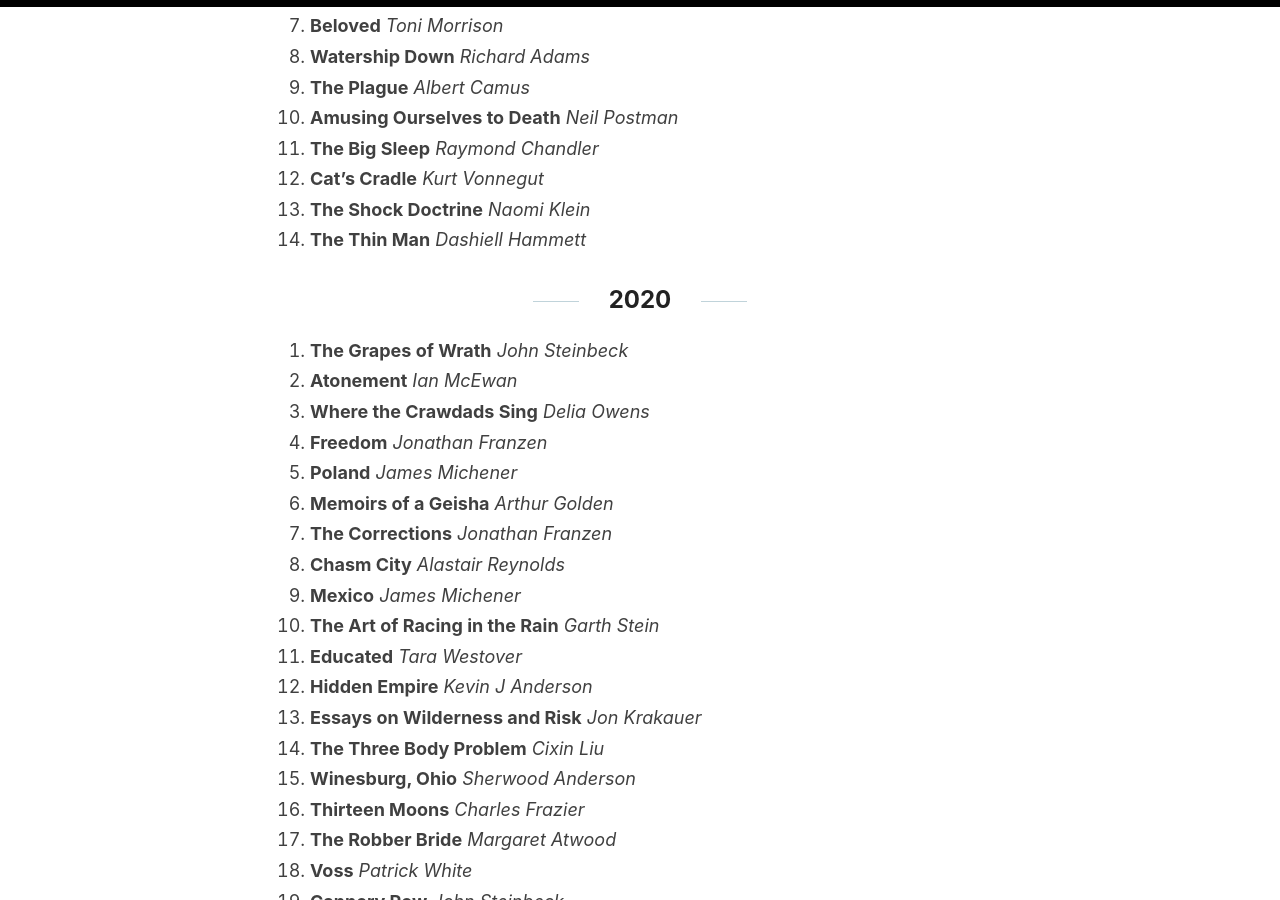
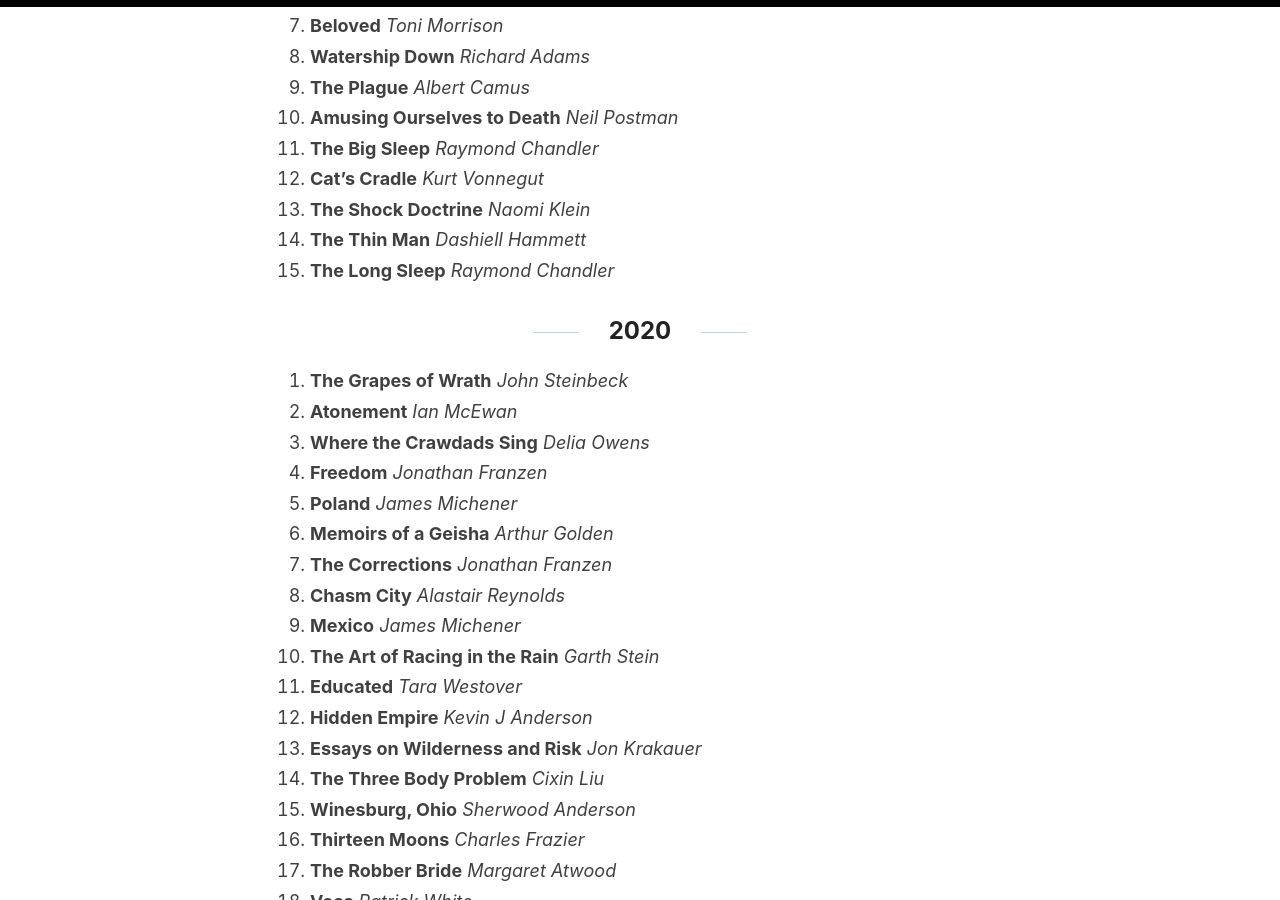
Before and after one commit to Murrkeys/Murrkeys.github.io, a Jekyll site: the page built from _posts/2020-08-26-books.md, in a window 1280 px wide and 900 px high, scrolled down 663 px. Built offline with Jekyll 4.4.1, drawn with Linux system fonts in a browser that asks for light colours.

Commit message:
Update 2020-08-26-books.md

```diff
--- a/_posts/2020-08-26-books.md
+++ b/_posts/2020-08-26-books.md
@@ -21,6 +21,7 @@ A list of books I am currently reading or have read. Think of this as a virtual
 12. **Cat's Cradle** *Kurt Vonnegut*
 13. **The Shock Doctrine** *Naomi Klein*
 14. **The Thin Man** *Dashiell Hammett*
+15. **The Long Sleep** *Raymond Chandler*
 
 ## 2020
 
```
